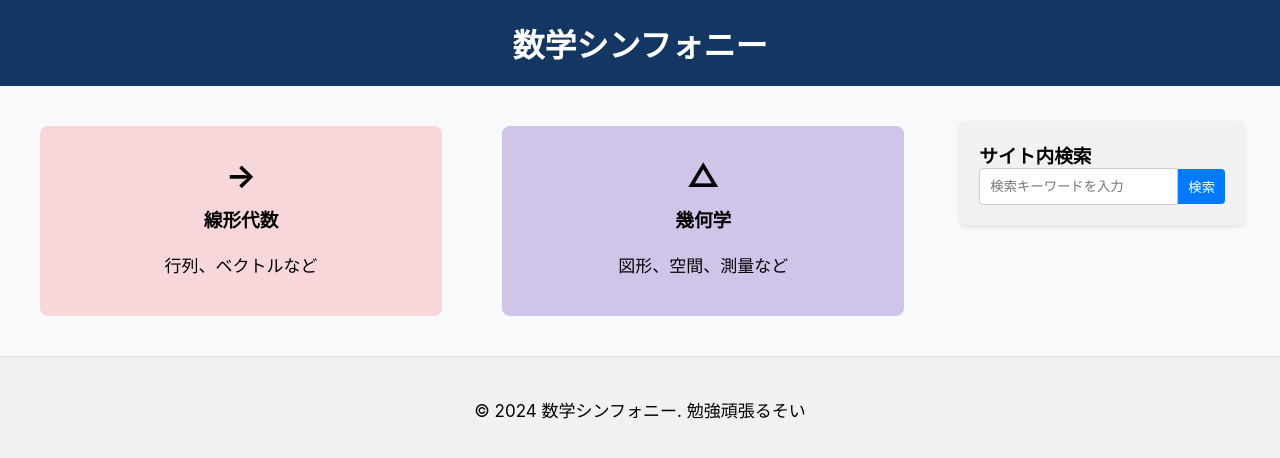
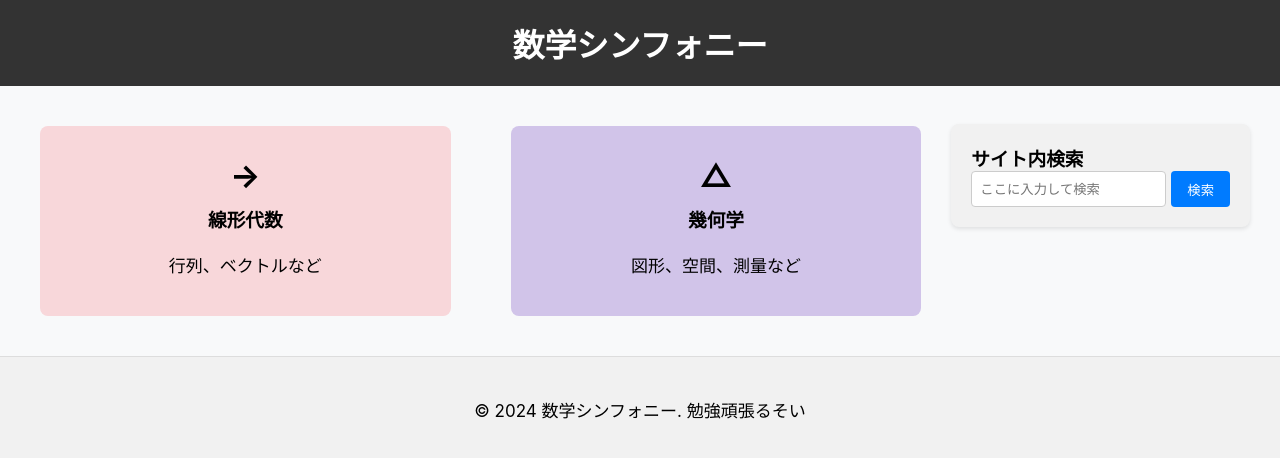
Before and after one commit to nakano0328/archive, a Next.js app: page / in a window 1280 px wide. Shown: the top 458 px of the page. Built offline with nearby package versions, Linux system fonts and the light colour scheme.

Commit message:
サイト内検索の大幅な変更

```diff
--- a/app/allmetadata.ts
+++ b/app/allmetadata.ts
@@ -1,9 +1,19 @@
 import { metadata as linearAlgebraMetadata } from "@/app/linear_algebra/metadata";
 //import { metadata as geometryMetadata } from "@/app/geometry/metadata"; // 新しいメタデータをインポート
 
-// 全てのメタデータを1つのオブジェクトに統合
+// メタデータにパスを追加して統合
+const addPath = (metadata: Record<string, any>, basePath: string) => {
+  const updatedMetadata: Record<string, any> = {};
+  for (const key in metadata) {
+    if (metadata.hasOwnProperty(key)) {
+      updatedMetadata[key] = { ...metadata[key], path: `${basePath}/${key}` };
+    }
+  }
+  return updatedMetadata;
+};
+
 export const metadata = {
-  ...linearAlgebraMetadata,
-  //...geometryMetadata,
-  // 他のメタデータをここに追加
+  ...addPath(linearAlgebraMetadata, "/linear_algebra"),
+  //...addPath(geometryMetadata, "/geometry"),
+  // 他のメタデータも同様に追加
 };
--- a/app/components/CustomLink.tsx
+++ b/app/components/CustomLink.tsx
@@ -9,11 +9,12 @@ type CustomLinkProps = {
     siteName: string;
     description: string;
     target?: string;
+    onClick?: () => void;
 };
 
-const CustomLink: React.FC<CustomLinkProps> = ({ href, imageUrl, altText, siteName, description, target = "_self" }) => {
+const CustomLink: React.FC<CustomLinkProps> = ({ href, imageUrl, altText, siteName, description, target = "_self", onClick }) => {
     return (
-        <Link href={href} className={styles.customLink} target={target} rel="noopener noreferrer">
+        <Link href={href} className={styles.customLink} target={target} rel="noopener noreferrer" onClick={onClick}>
             <div className={styles.linkContainer}>
                 <img src={imageUrl} alt={altText} className={styles.linkImage} />
                 <div className={styles.linkText}>
--- a/app/components/SearchBar.tsx
+++ /dev/null
@@ -1,76 +0,0 @@
-import { useState } from "react";
-import { metadata } from "@/app/allmetadata"; // メタデータをインポート
-
-// 検索結果の型定義
-interface SearchResult {
-  key: string;
-  title: string;
-  description: string;
-  lastUpdated: string;
-}
-
-interface SearchBarProps {
-  setSearchResults: (results: SearchResult[] | null) => void; // nullを許容する
-}
-
-const SearchBar = ({ setSearchResults }: SearchBarProps) => {
-  const [query, setQuery] = useState<string>("");
-
-  const handleSearch = (e: React.FormEvent) => {
-    e.preventDefault();
-
-    if (!query || !query.trim()) {
-      setSearchResults(null); // 空または無効な検索クエリの場合はnullを渡す
-      return;
-    }
-
-    const searchTerm = query.toLowerCase();
-    const filteredResults: SearchResult[] = Object.entries(metadata)
-      .map(([key, meta]) => ({
-        key,
-        title: meta.title,
-        description: meta.description,
-        lastUpdated: meta.lastUpdated,
-      }))
-      .filter((meta) => meta.title.toLowerCase().includes(searchTerm));
-
-    setSearchResults(filteredResults);
-  };
-
-
-  return (
-    <form
-      onSubmit={handleSearch}
-      style={{ display: "flex", alignItems: "center" }}
-    >
-      <input
-        type="text"
-        value={query}
-        onChange={(e) => setQuery(e.target.value)}
-        placeholder="検索キーワードを入力"
-        style={{
-          flex: 1,
-          padding: "10px",
-          borderRadius: "4px 0 0 4px", // 左側のみ角丸に
-          border: "1px solid #ccc",
-          outline: "none",
-        }}
-      />
-      <button
-        type="submit"
-        style={{
-          padding: "8.2px 10px",
-          backgroundColor: "#007bff",
-          color: "#fff",
-          borderRadius: "0 4px 4px 0", // 右側のみ角丸に
-          border: "none",
-          cursor: "pointer",
-        }}
-      >
-        検索
-      </button>
-    </form>
-  );
-};
-
-export default SearchBar;
--- /dev/null
+++ b/app/components/SearchResults.tsx
@@ -0,0 +1,54 @@
+"use client"; // クライアントコンポーネントとして指定
+
+import React from 'react';
+import { metadata } from '@/app/allmetadata'; // allmetadataからインポート
+import CustomLink from "@/app/components/CustomLink";
+
+interface SearchResultsProps {
+    query: string;
+    setQuery: (query: string) => void;
+}
+
+const SearchResults: React.FC<SearchResultsProps> = ({ query, setQuery }) => {
+    // 検索データをフィルタリング
+    const searchData = Object.values(metadata).map(item => ({
+        title: item.title,
+        description: item.description,
+        path: item.path, // 追加したpathを使用
+    }));
+
+    const filteredResults = searchData.filter(item =>
+        item.title.includes(query)
+    );
+
+    const handleLinkClick = () => {
+        setQuery(''); // ページ遷移時にクエリをリセット
+    };
+
+    return (
+        <div>
+            <h2 style={{ marginBottom: '20px' }}>
+                「{query}」の検索結果
+            </h2>
+
+            {filteredResults.length > 0 ? (
+                filteredResults.map((result, index) => (
+                    <div style={{ marginBottom: '20px' }}>
+                        <CustomLink
+                            href={result.path}
+                            imageUrl={`${result.path}/thumb.png`}
+                            altText={`${result.title}ページのサムネ`}
+                            siteName={result.title}
+                            description={result.description}
+                            onClick={handleLinkClick}
+                        />
+                    </div>
+                ))
+            ) : (
+                <div>一致する検索結果はありません</div>
+            )}
+        </div>
+    );
+};
+
+export default SearchResults;
--- a/app/components/SearchWrapper.tsx
+++ b/app/components/SearchWrapper.tsx
@@ -1,78 +1,24 @@
-"use client"; // クライアントコンポーネントとして指定
+"use client"; // クライアントコンポーネント
 
-import { useEffect, useState } from 'react';
-import { usePathname } from 'next/navigation'; // useRouterの代わりにusePathnameを使う
-import SearchBar from "./SearchBar"; // 既存のSearchBarコンポーネントをインポート
-import CustomLink from "./CustomLink";
+import React, { useState } from 'react';
+import Sidebar from '@/app/components/Sidebar';
+import SearchResults from '@/app/components/SearchResults';
 
-interface SearchResult {
-  key: string;
-  title: string;
-  description: string;
-  lastUpdated: string;
-}
+const SearchWrapper: React.FC<{ children: React.ReactNode }> = ({ children }) => {
+    const [query, setQuery] = useState<string>(''); // 検索クエリを管理
 
-const SearchWrapper = ({ children }: { children: React.ReactNode }) => {
-  const [searchResults, setSearchResults] = useState<SearchResult[] | null>(null); // nullも許容する
-  const [hasSearched, setHasSearched] = useState<boolean>(false);
-  const basePath = process.env.NEXT_PUBLIC_BASE_PATH || "";
-  const pathname = usePathname(); // 現在のルートを取得
-
-  // ルートが変更されたときに検索結果をリセット
-  useEffect(() => {
-    setSearchResults(null); // 検索結果をリセット
-    setHasSearched(false);  // 検索状態もリセット
-  }, [pathname]); // pathnameが変わったときに実行
-
-  const handleSearch = (results: SearchResult[] | null) => {
-    setHasSearched(true); // 検索が実行されたとマーク
-    setSearchResults(results); // 検索結果を更新
-  };
-
-  return (
-    <div className="container flex">
-      {/* メインコンテンツ */}
-      <div className="main-content flex-grow p-4">
-        {hasSearched && searchResults !== null && searchResults.length > 0 ? (
-          <div>
-            <h2>検索結果:</h2>
-            <div style={{ display: "flex", flexWrap: "wrap", gap: "20px" }}>
-              {searchResults.map((result, index) => (
-                <CustomLink
-                  key={index}
-                  href={`/linear_algebra/${result.key}`}
-                  imageUrl={`${basePath}/linear_algebra/${result.key}/thumb.png`}
-                  altText={`${result.title}のサムネ`}
-                  siteName={`${result.title}`}
-                  description={`${result.description}`}
-                />
-              ))}
+    return (
+        <div style={{ display: 'flex' }} className='main-content'>
+            <div style={{ flexGrow: 1 }}>
+                {query ? (
+                    <SearchResults query={query} setQuery={setQuery} /> // 検索クエリがある場合に検索結果を表示
+                ) : (
+                    children // 検索クエリがない場合に通常のページコンテンツを表示
+                )}
             </div>
-          </div>
-        ) : (
-          <>
-            {hasSearched && searchResults === null ? (
-              <div style={{ textAlign: "center", marginTop: "50px" }}>
-                <p style={{ fontSize: "1.5rem", color: "red" }}>
-                  一致する検索結果はありません
-                </p>
-              </div>
-            ) : (
-              <div>{children}</div> // 初期状態や検索結果がない場合は元のコンテンツを表示
-            )}
-          </>
-        )}
-      </div>
-
-      {/* サイドバー（検索バーを含む）*/}
-      <div className="sidebar">
-        <div className="search-container mb-4">
-          <h3 className="text-lg font-semibold mb-2">サイト内検索</h3>
-          <SearchBar setSearchResults={handleSearch} /> {/* 検索バー */}
+            <Sidebar setQuery={setQuery} /> {/* サイドバーに検索クエリを設定 */}
         </div>
-      </div>
-    </div>
-  );
+    );
 };
 
 export default SearchWrapper;
--- a/app/components/Sidebar.tsx
+++ b/app/components/Sidebar.tsx
@@ -1,25 +1,57 @@
-"use client";
+import React, { useState } from 'react';
 
-import React, { useState } from 'react';
-import SearchComponent from './SearchComponent'; // 検索コンポーネントをインポート
+interface SidebarProps {
+    setQuery: (query: string) => void; // 検索クエリを設定するための関数
+}
 
-const Sidebar: React.FC = () => {
-    const [query, setQuery] = useState<string>(''); // 検索クエリを管理するためのstate
+const Sidebar: React.FC<SidebarProps> = ({ setQuery }) => {
+    const [inputValue, setInputValue] = useState<string>(''); // ローカルで入力を管理
+
+    const handleSearch = () => {
+        setQuery(inputValue); // 検索ボタンを押した時にクエリを設定
+    };
+
+    const handleKeyDown = (e: React.KeyboardEvent<HTMLInputElement>) => {
+        if (e.key === 'Enter') {
+            handleSearch(); // Enterキーで検索を実行
+        }
+    };
 
     return (
         <div className="sidebar">
-            <div className="search-container">
-                {/* 検索バー */}
-                <input
-                    type="text"
-                    placeholder="検索..."
-                    value={query}
-                    onChange={e => setQuery(e.target.value)} // 検索クエリの更新
-                />
+            <div className="search-container" style={{ alignItems: 'center' }}>
+                <h3>サイト内検索</h3>
+                <div style={{ display: 'flex' }}>
+                    <input
+                        type="text"
+                        placeholder="ここに入力して検索"
+                        value={inputValue}
+                        onChange={e => setInputValue(e.target.value)} // 検索クエリを入力
+                        onKeyDown={handleKeyDown} // Enterキーで検索実行
+                        style={{
+                            padding: '8px',
+                            flexGrow: 1,
+                            border: '1px solid #ccc',
+                            borderRadius: '4px',
+                            marginRight: '5px',
+                            height: '18px',
+                        }}
+                    />
+                    <button
+                        onClick={handleSearch} // ボタンを押すと検索実行
+                        style={{
+                            padding: '8px 16px',
+                            backgroundColor: '#007BFF',
+                            color: '#fff',
+                            border: 'none',
+                            borderRadius: '4px',
+                            cursor: 'pointer',
+                        }}
+                    >
+                        検索
+                    </button>
+                </div>
             </div>
-
-            {/* SearchComponent にクエリを渡して検索を実行 */}
-            <SearchComponent query={query} />
         </div>
     );
 };
--- a/app/globals.css
+++ b/app/globals.css
@@ -42,8 +42,14 @@ footer {
   cursor: pointer; /* カーソルをポインタに */
 }
 
+.layout-container {
+  display: flex;
+  flex-direction: column;
+  min-height: 100vh;
+}
+
 header {
-  background-color: #133663;
+  background-color: #333;
   padding: 20px;
   text-align: center;
   color: #fff;
@@ -84,10 +90,8 @@ header h3 {
 }
 
 .sidebar {
-  padding: 15px;
+  padding: 18px 10px;
   margin-left: auto; /* サイドバーを右端に寄せる */
-  margin-right: 20px; /* 右端との間に余白を追加 */
-  margin-top: 20px;
   box-sizing: border-box;
 }
 
@@ -130,8 +134,8 @@ header h3 {
 
 /* すでにあるグローバルスタイル */
 @media (max-width: 1050px) {
-  .container {
-    flex-direction: column; /* コンテンツとサイドバーを縦に並べる */
+  .main-content {
+    flex-direction: column;
   }
   .sidebar {
     margin: 0 20px;
--- a/app/layout.tsx
+++ b/app/layout.tsx
@@ -1,10 +1,10 @@
 import type { Metadata } from "next";
 import localFont from "next/font/local";
 import "@/app/globals.css";
+import { siteTitle } from "@/app/metadata";
 import Header from "@/app/components/Header";
 import Footer from "@/app/components/Footer";
-//import Sidebar from '@/app/components/Sidebar'; // サイドバーをインポート
-import SearchWrapper from "@/app/components/SearchWrapper"; // クライアントサイドのコンポーネント
+import SearchWrapper from '@/app/components/SearchWrapper';
 
 const geistSans = localFont({
   src: "./fonts/GeistVF.woff",
@@ -19,47 +19,22 @@ const geistMono = localFont({
 });
 
 export const metadata: Metadata = {
-  title: "ホーム",
-  description: "ホームです",
+  title: `ホーム - ${siteTitle}`,
+  description: "ホームページの一番最初です",
   openGraph: {
     title: "ホーム",
     description: "ホームです",
   },
 };
 
-
-export default function RootLayout({
-  children,
-}: Readonly<{
-  children: React.ReactNode;
-}>) {
-  return (
-    <html lang="ja">
-      <body
-        className={`${geistSans.variable} ${geistMono.variable} antialiased min-h-screen flex flex-col`}
-      >
-        <Header />
-        <SearchWrapper>{children}</SearchWrapper>
-        <Footer />
-      </body>
-    </html>
-  );
-}
-
-{/*
 export default function Layout({ children }: { children: React.ReactNode }) {
   return (
     <html lang="ja">
       <body>
         <Header />
-        <div style={{ display: 'flex' }}>
-          <Sidebar />
-          <div style={{ flexGrow: 1 }}>
-            {children}
-          </div>
-        </div>
+        <SearchWrapper>{children}</SearchWrapper>
         <Footer />
       </body>
-    </html>
+    </html >
   );
-}*/}
+}
--- a/app/linear_algebra/dotproduct/page.tsx
+++ b/app/linear_algebra/dotproduct/page.tsx
@@ -66,8 +66,8 @@ export default function DotProductPage() {
         href="/linear_algebra/crossproduct"
         imageUrl={`${basePath}/linear_algebra/crossproduct/thumb.png`}
         altText="外積ページのサムネ"
-        siteName={`${crossmetaData.title}`}
-        description={`${crossmetaData.description}`}
+        siteName={crossmetaData.title}
+        description={crossmetaData.description}
       />
 
       <h2>内積とは</h2>
```
